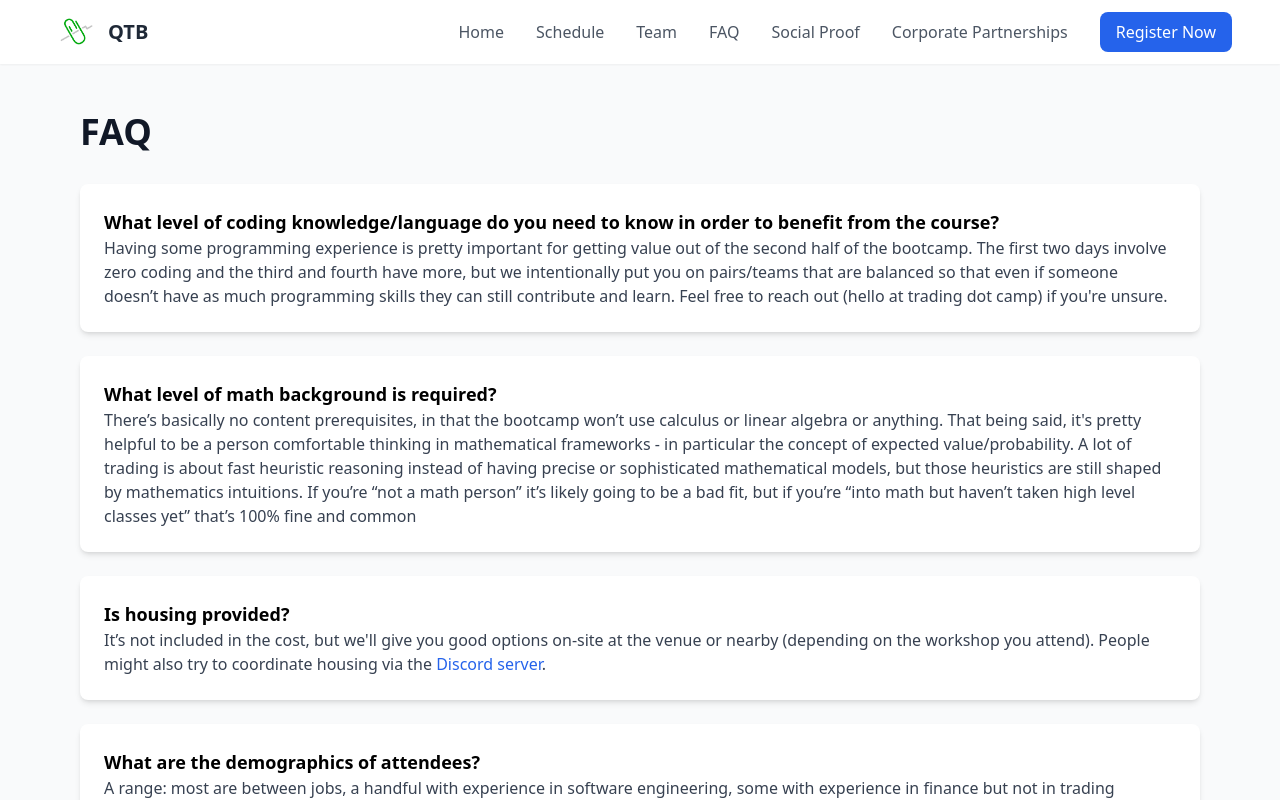
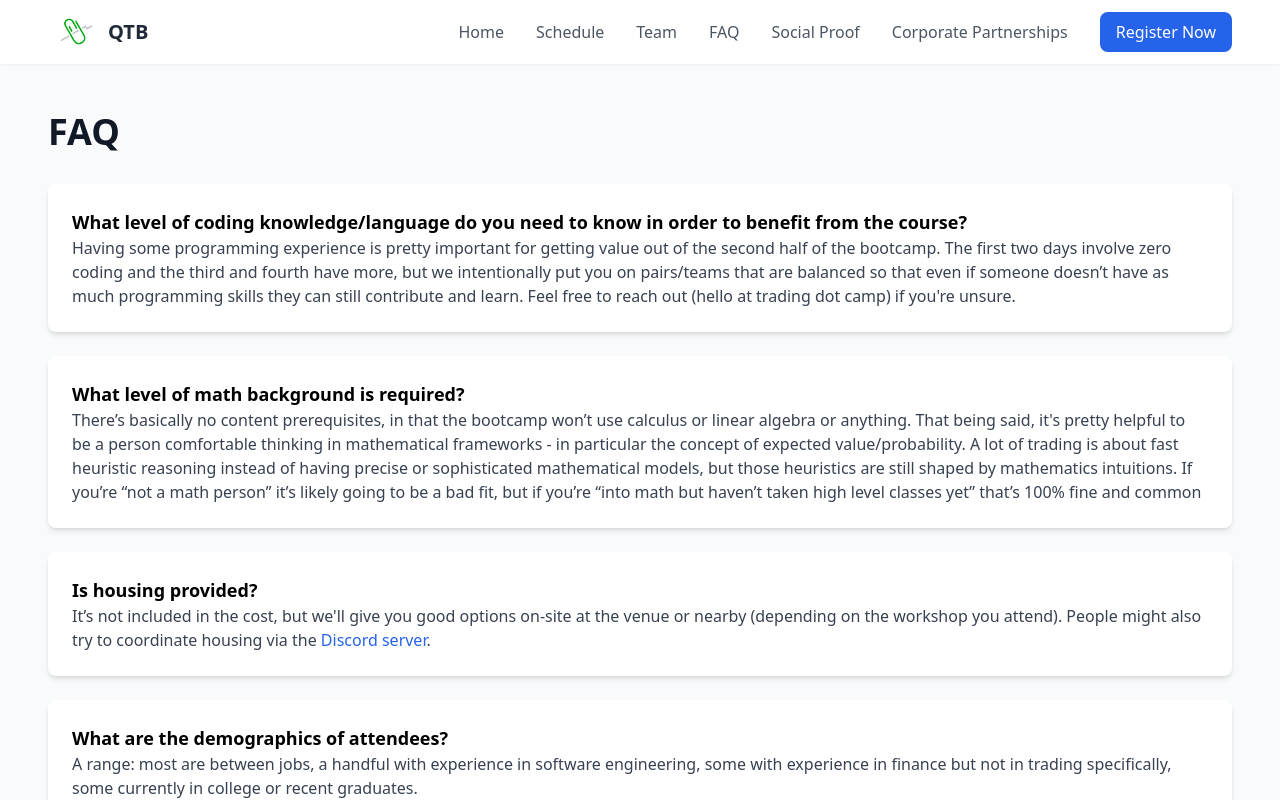
Before and after one commit to tradingbootcamp/website, a Vue app: page /faq in a window 1280 px wide. Shown: the top 800 px of the page. Built offline with nearby package versions, Linux system fonts and the light colour scheme.

Commit message:
more layout ugh

```diff
--- a/src/components/faq.vue
+++ b/src/components/faq.vue
@@ -1,6 +1,6 @@
 <template>
     <Layout>
-        <div class="max-w-6xl mx-auto px-4 py-12">
+        <div class="max-w-7xl py-12 px-4 sm:px-8 lg:px-12">
             <h1 class="text-4xl font-bold text-gray-900 mb-8">FAQ</h1>
             <ul class="space-y-6">
                 <li class="bg-white p-6 rounded-lg shadow-md">
--- a/src/components/layout.vue
+++ b/src/components/layout.vue
@@ -2,8 +2,8 @@
 <template>
     <div class="min-h-screen bg-gray-50 flex flex-col">
       <!-- Navbar -->
-      <nav class="bg-white shadow-sm">
-        <div class="max-w-7xl px-4 sm:px-8 lg:px-12 flex-grow">
+      <nav class="bg-white shadow-sm flex-grow">
+        <div class="max-w-7xl px-4 sm:px-8 lg:px-12">
           <div class="flex justify-between h-16">
             <div class="flex items-center">
               <router-link to="/" class="hover:opacity-80 text-xl font-bold text-gray-800 hover:text-gray-900 flex items-center gap-1">
--- a/src/components/schedule.vue
+++ b/src/components/schedule.vue
@@ -1,6 +1,6 @@
 <template>
     <Layout>
-        <div class="w-[1350px] mx-auto px-4 py-12">
+        <div class="max-w-[1420px] px-4 sm:px-8 lg:px-12 py-12">
             <h1 class="text-4xl sm:text-5xl font-bold text-gray-900 mb-4">Sample Schedule</h1>
             <p class="text-lg text-gray-600 mb-8">
                 Here's our current best guess at the schedule for the <a target="_blank" href="https://bit.ly/qtb-february-2025-reg" class="text-blue-600 hover:text-blue-800">February 12-17 SF bootcamp</a>. Everything, as always, subject to changes at the last minute. You can also open the schedule <a target="_blank" :href="links.scheduleEmbed" class="text-blue-600 hover:text-blue-800">here</a>.
```
